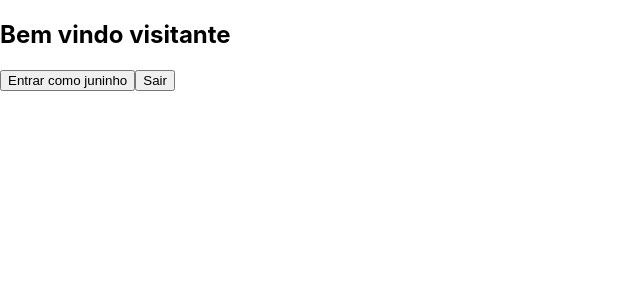
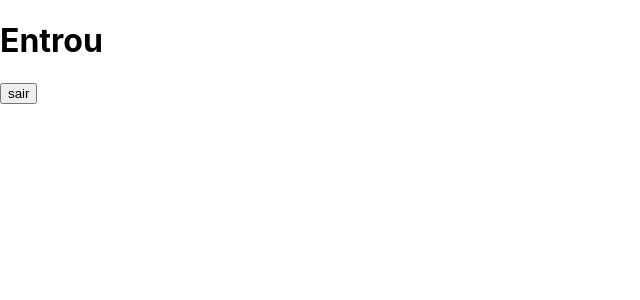
Before and after one commit to JuninhoFreitas/react-curso, a React (Create React App) app in the folder modulo4/meusite/: page / in a window 1280 px wide. Shown: the top 300 px of the page, without its empty margins (0-640 px from the left). Built offline with nearby package versions, Linux system fonts and the light colour scheme.

Commit message:
added condit

```diff
--- a/modulo4/meusite/src/App.js
+++ b/modulo4/meusite/src/App.js
@@ -1,11 +1,26 @@
 import React, {Component} from 'react';
-import Membro from './components/Membro'
 class App extends Component{
-
+   constructor(props){
+    super(props)
+    this.state = {
+        status:true
+    };
+    this.sair = this.sair.bind(this)
+    this.entrar = this.entrar.bind(this)
+   }
+   entrar() {
+    this.setState({status:true});
+   }
+   sair() {
+    this.setState({status:false});
+   }
     render(){
         return(
             <div>
-                <Membro nome="visitante" />
+
+                {
+                    this.state.status? <div><h1>Entrou</h1><button onClick={this.sair}>sair</button></div> : <div><h1>deslogado  <h1/></h1><button onClick={this.entrar}>entrar</button></div>
+                }
             </div>
         )
     }
--- a/modulo4/meusite/src/components/Membro/index.js
+++ /dev/null
@@ -1,29 +0,0 @@
-import React, {Component} from 'react';
-
-class Membro extends Component{
-    constructor(props){
-        super(props);
-        this.state = {
-            nome:props.nome
-        }
-        this.entrar = this.entrar.bind(this)
-    }
-    entrar(nome){
-        this.setState({nome})
-    }
-    render(){
-        return(
-            <div>
-                <h2> Bem vindo {this.state.nome}</h2>
-                <button onClick={() => this.entrar('teste')}>
-                    Entrar como juninho
-                </button>
-                <button onClick={()=> this.setState({nome: ''})}>
-                    Sair
-                </button>
-            </div>
-        )
-    }
-}
-
-export default Membro;
```
